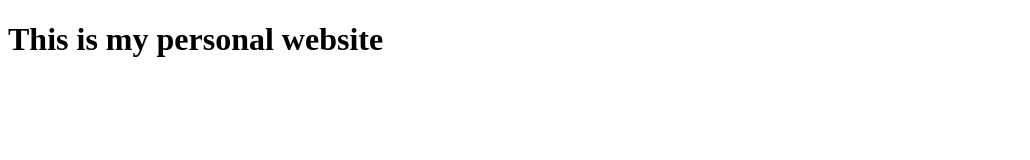
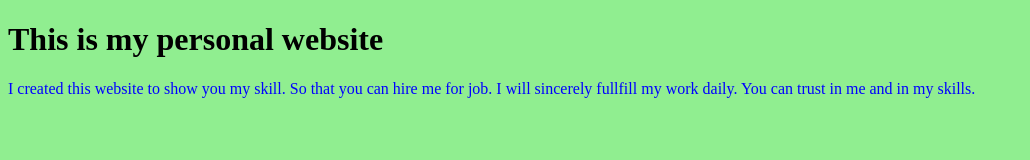
Before and after one commit to ahmedullah12/my-solo-repo, a plain HTML site: page index.html in a window 1280 px wide. Shown: the whole page, without its empty margins (0-1030 px from the left). Drawn offline with Linux system fonts and the light colour scheme.

Commit message:
style added

```diff
--- a/index.html
+++ b/index.html
@@ -4,9 +4,12 @@
     <meta charset="UTF-8">
     <meta http-equiv="X-UA-Compatible" content="IE=edge">
     <meta name="viewport" content="width=device-width, initial-scale=1.0">
+    <link rel="stylesheet" href="style.css">
     <title>Document</title>
 </head>
 <body>
     <h1>This is my personal website</h1>
+    <p>I created this website to show you my skill. So that you can hire me for job. I will sincerely fullfill my work daily. You can trust in me and in my skills.
+    </p>
 </body>
 </html>
--- /dev/null
+++ b/style.css
@@ -0,0 +1,7 @@
+body{
+    background-color: lightgreen;
+}
+
+p{
+    color: blue;
+}
```
